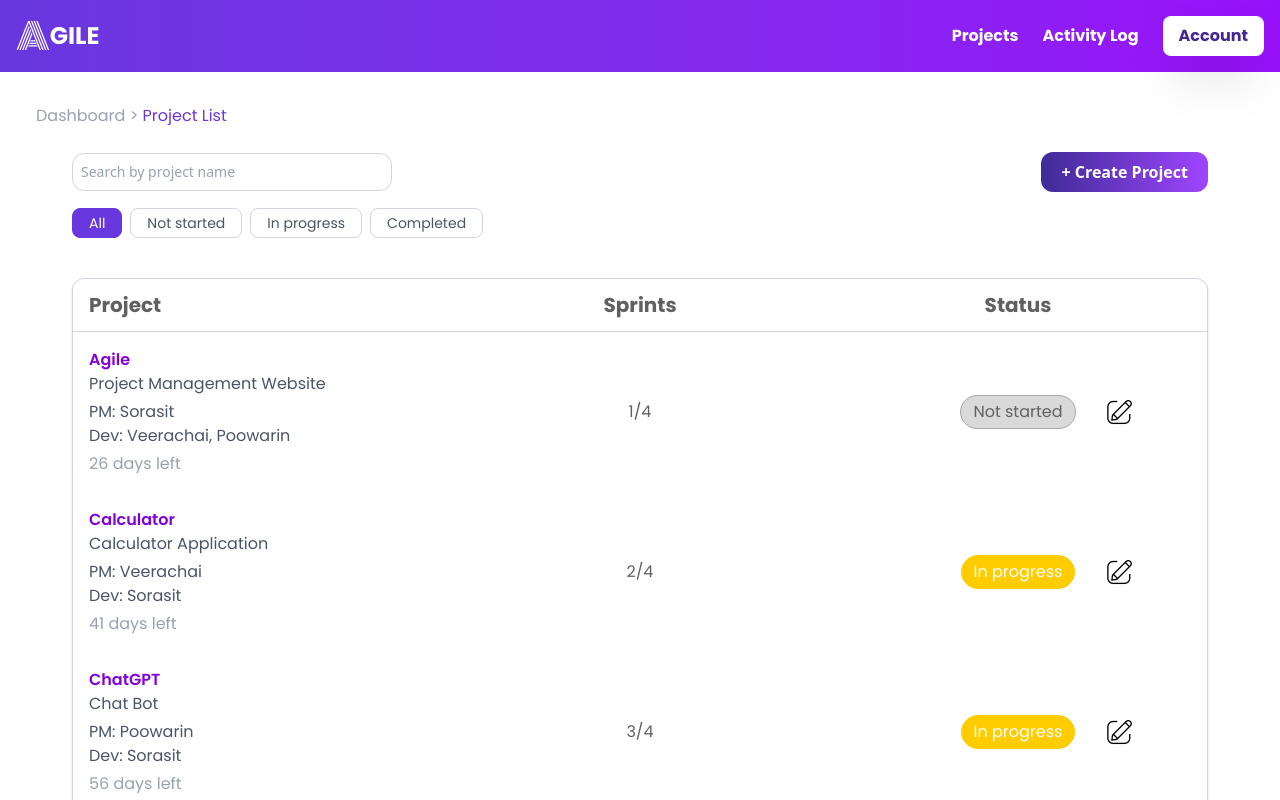
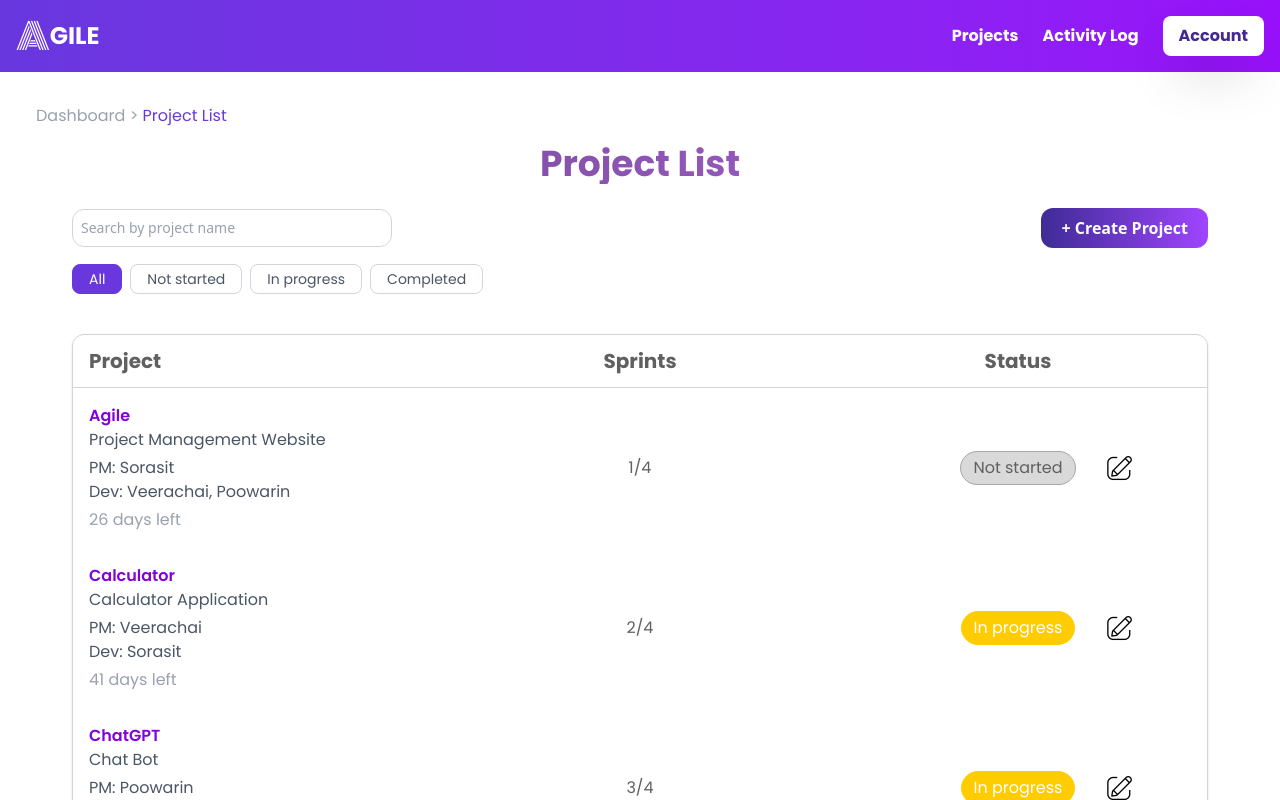
Before and after one commit to CSC105-2024/G12-Agile, a React (Vite) app: page /projectlist in a window 1280 px wide. Shown: the top 800 px of the page. Built offline with nearby package versions, Linux system fonts and the light colour scheme.

Commit message:
frontend 100%

```diff
--- a/src/pages/ProjectDetail.jsx
+++ b/src/pages/ProjectDetail.jsx
@@ -284,7 +284,7 @@ function ProjectDetail() {
                   <td className="px-4 py-3 font-semibold text-[#606060]">
                     {task.assignee}
                   </td>
-                  <td className="px-4 py-3 font-semibold">
+                  <td className="px-4 py-3 font-semibold whitespace-nowrap">
                     <span
                       className={`px-2 py-1 rounded-full text-xs font-semibold ${
                         task.status === "Completed"
--- a/src/pages/ProjectList.jsx
+++ b/src/pages/ProjectList.jsx
@@ -178,6 +178,7 @@ const ProjectList = () => {
         <Link to="/dashboard" className="hover:underline text-gray-400">Dashboard</Link> {" > "}
         <span className="text-[#6837DE] font-poppins">Project List</span>
       </div>
+      <h1 className="font-poppins flex flex-row justify-center items-center mt-4 text-2xl sm:text-4xl font-bold text-center  bg-gradient-to-r from-[#693F85] to-[#B26BE1] bg-clip-text text-transparent">Project List</h1>
 
       <div className="flex flex-col md:flex-row justify-between items-center px-9 mt-6 gap-4">
         <input
```
